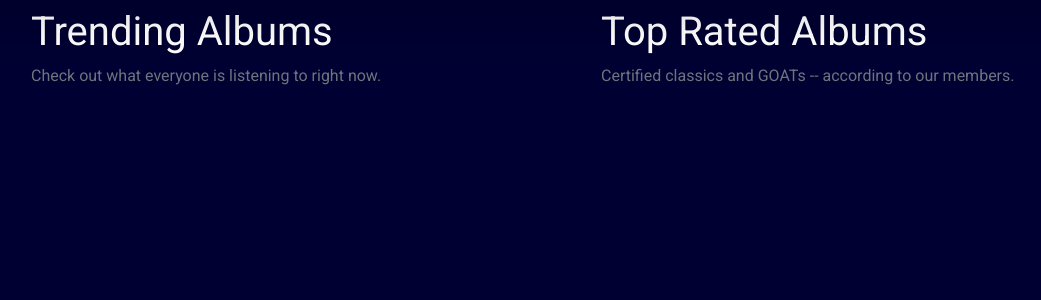
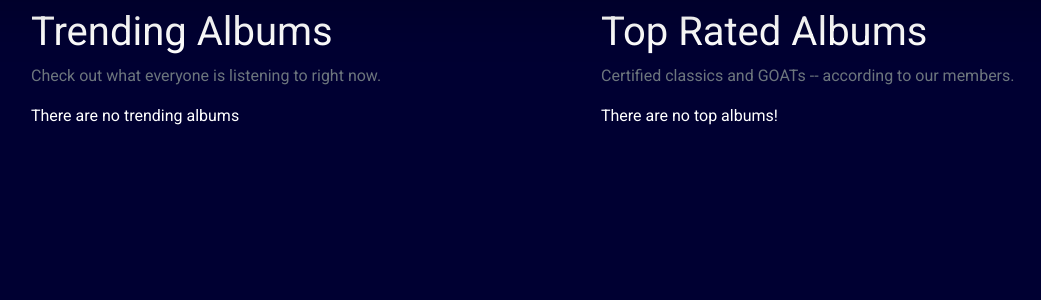
Before and after one commit to SilencedGoose/Intempo, a Django app: page / in a window 1280 px wide. Shown: the part 56-356 px from the top of the page, without its empty margins (51-1092 px from the left). Run offline with Django 3.2, Linux system fonts and the light colour scheme; data that the repository does not hold is empty.

Commit message:
Added conditions in homepage to ensure carousels only shown if there are albums

```diff
--- a/templates/intempo/index.html
+++ b/templates/intempo/index.html
@@ -10,6 +10,7 @@
     <div class="col-md-6 col-12">
       <h1>Trending Albums</h1>
       <p class="text-muted">Check out what everyone is listening to right now.</p>
+      {% if trending %}
         <div id="trending-carousel" class="carousel slide" data-bs-ride="carousel" data-bs-interval="false">
           <div class="carousel-inner">
               {% for trending_album in trending %}
@@ -29,11 +30,15 @@
             </button>
           </div>
         </div>
+      {% else %}
+        <p>There are no trending albums</p>
+      {% endif %}
     </div>
 
     <div class="col-md-6 col-12">
       <h1>Top Rated Albums</h1>
       <p class="text-muted">Certified classics and GOATs -- according to our members.</p>
+      {% if top %}
         <div id="top-rated-carousel" class="carousel slide" data-bs-ride="carousel" data-bs-interval="false">
           <div class="carousel-inner">
             {% for top_album in top %}
@@ -53,6 +58,9 @@
             </button>
           </div>
         </div>
+      {% else %}
+        <p>There are no top albums!</p>
+      {% endif %}
     </div>
   </div>
   <br>
```
Lines whose indentation alone changed are shown as unchanged.
